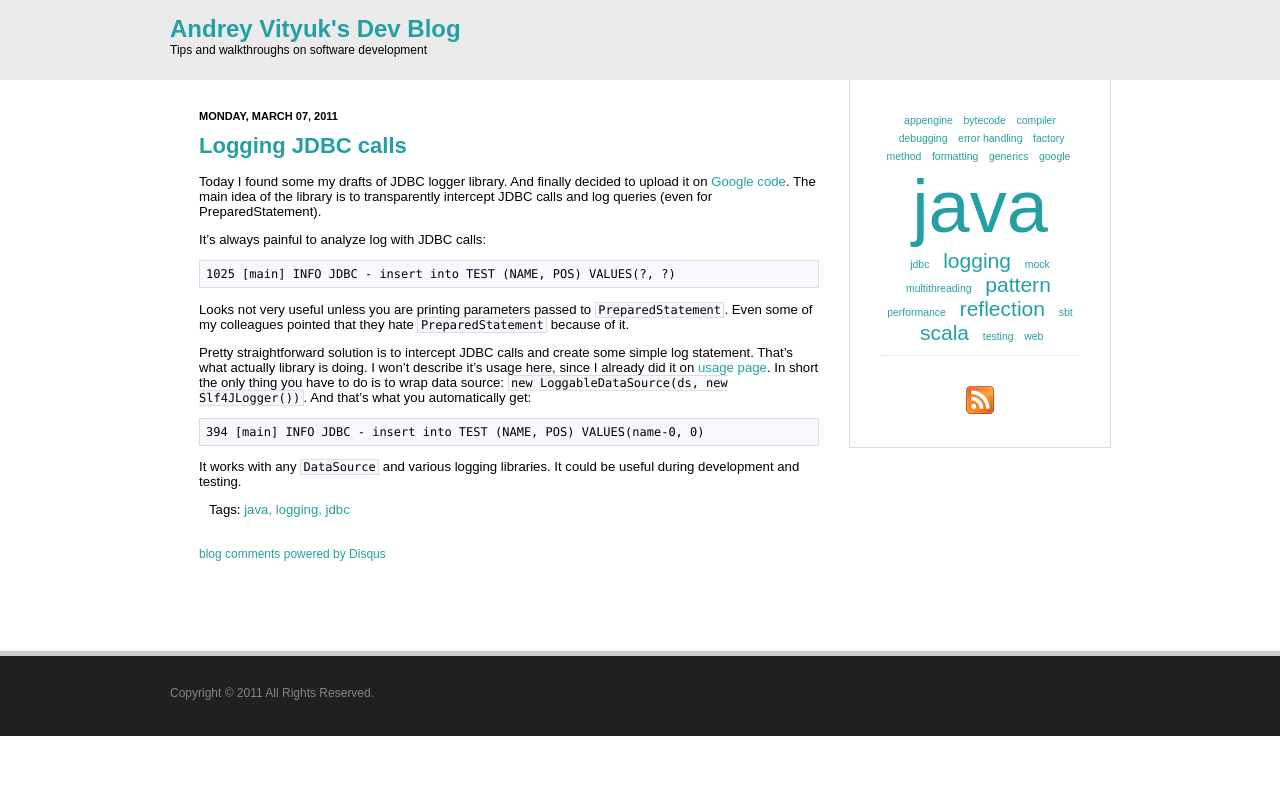
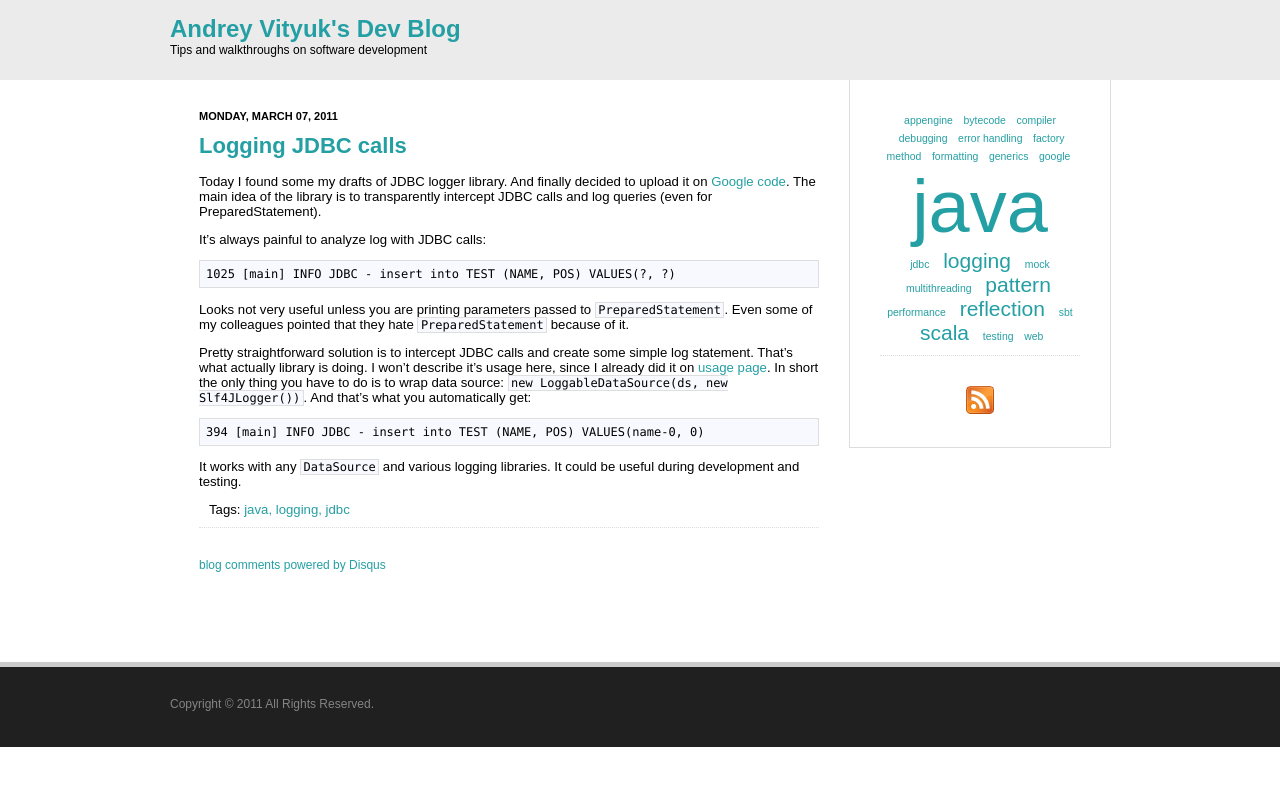
Before and after one commit to avityuk/blog.vityuk.com, a Jekyll site: the page built from _posts/2011-03-07-logging-jdbc-calls.markdown, in a window 1280 px wide. Shown: the top 786 px of the page. Built offline with Jekyll 4.4.1, drawn with Linux system fonts in a browser that asks for light colours; comment, search, counter and statistics services are not loaded.

Commit message:
Added posts separator

```diff
--- a/stylesheets/default.css
+++ b/stylesheets/default.css
@@ -108,6 +108,7 @@ a#blog-title:hover {
 .post {
 	font-size: 110%;
 	margin-bottom: 30px;
+	border-bottom: 1px dotted #DDDDDD;
 }
 
 .post-image {
```
